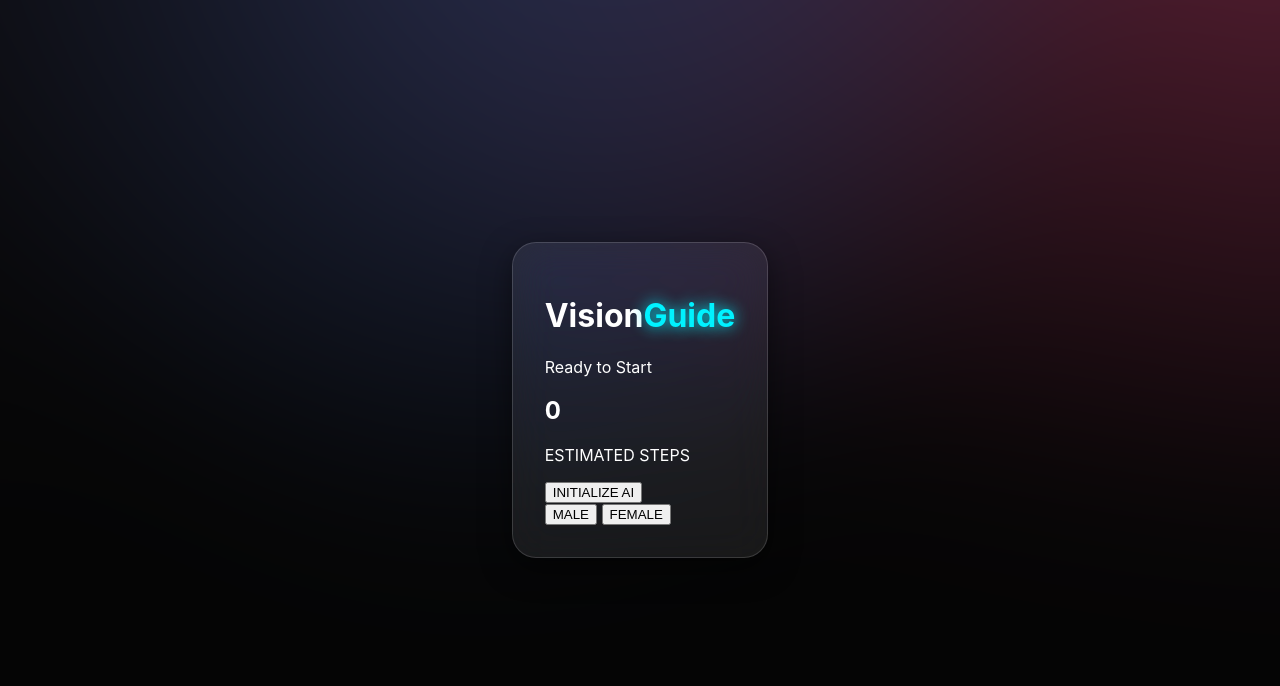
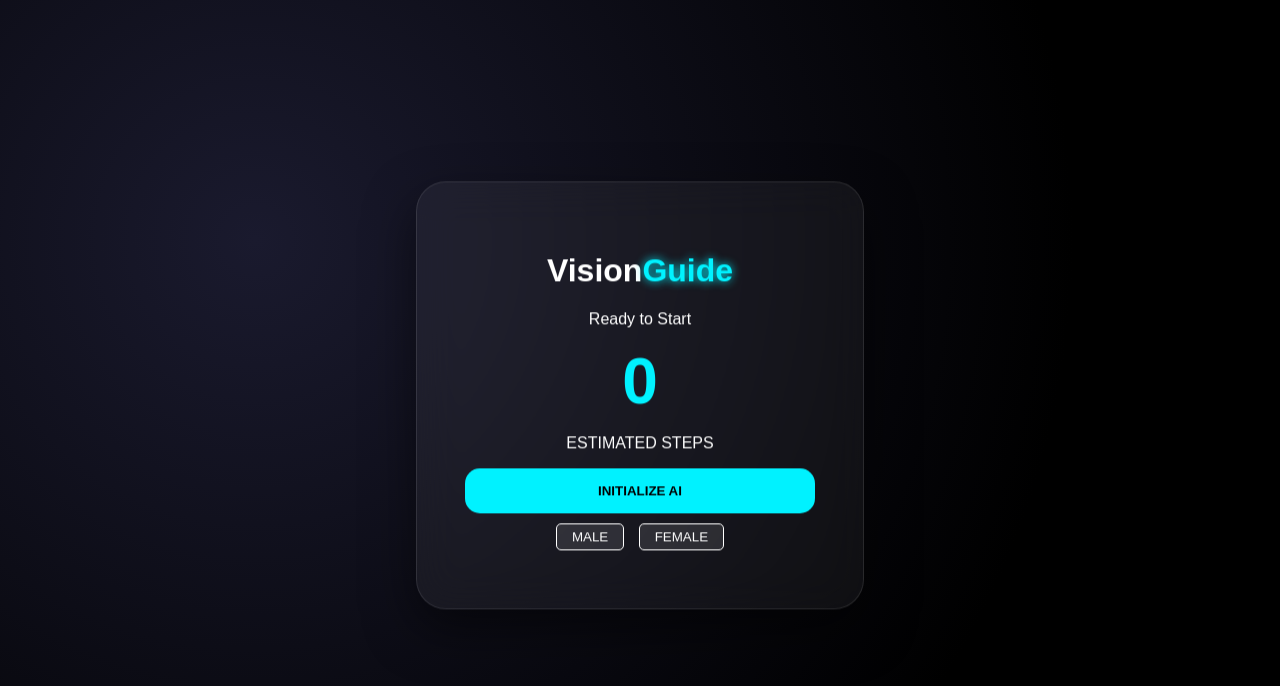
Before and after one commit to weskims7-ai/blindassistapp, a plain HTML site: page index.html in a window 1280 px wide. Drawn offline with Linux system fonts and the light colour scheme.

Commit message:
Update style.css

```diff
--- a/style.css
+++ b/style.css
@@ -1,105 +1,27 @@
-:root {
-    --glass: rgba(255, 255, 255, 0.08);
-    --glass-border: rgba(255, 255, 255, 0.15);
-    --accent: #00f2ff;
-    --text: #ffffff;
+body {
+    margin: 0; background: #000; color: #fff;
+    height: 100vh; display: flex; justify-content: center; align-items: center;
+    font-family: sans-serif; overflow: hidden;
 }
-
-body {
-    margin: 0;
-    padding: 0;
-    font-family: 'Inter', sans-serif;
-    color: var(--text);
-    background: #050505;
-    height: 100vh;
-    display: flex;
-    justify-content: center;
-    align-items: center;
-    overflow: hidden;
+.mesh-gradient {
+    position: fixed; width: 100%; height: 100%;
+    background: radial-gradient(circle at 20% 30%, #1a1a2e 0%, #000 70%);
+    z-index: -1;
 }
-
-/* Moving Mesh Background */
-.mesh-gradient {
-    position: fixed;
-    width: 150vw;
-    height: 150vh;
-    background-color: #050505;
-    background-image:
-        radial-gradient(at 0% 0%, hsla(253,16%,7%,1) 0, transparent 50%),
-        radial-gradient(at 50% 0%, hsla(225,39%,30%,1) 0, transparent 50%),
-        radial-gradient(at 100% 0%, hsla(339,49%,30%,1) 0, transparent 50%);
-    filter: blur(80px);
-    z-index: -1;
-    animation: meshMove 20s ease infinite;
+.glass-card {
+    background: rgba(255,255,255,0.05);
+    backdrop-filter: blur(20px);
+    border: 1px solid rgba(255,255,255,0.1);
+    padding: 3rem; border-radius: 30px;
+    text-align: center; width: 350px;
+    box-shadow: 0 20px 50px rgba(0,0,0,0.5);
+    animation: float 6s infinite ease-in-out;
 }
-
-@keyframes meshMove {
-    0%, 100% { transform: translate(0,0); }
-    50% { transform: translate(-10%, -10%); }
+@keyframes float { 0%,100%{transform: translateY(0)} 50%{transform: translateY(-20px)} }
+h1 span { color: #00f2ff; text-shadow: 0 0 10px #00f2ff; }
+.btn {
+    background: #00f2ff; color: #000; border: none;
+    padding: 15px 30px; border-radius: 15px; font-weight: bold; width: 100%;
 }
-
-.app-wrapper {
-    width: 90%;
-    max-width: 900px;
-    z-index: 1;
-}
-
-/* Glassmorphism Card Style */
-.glass-card {
-    background: var(--glass);
-    backdrop-filter: blur(20px) saturate(180%);
-    -webkit-backdrop-filter: blur(20px);
-    border: 1px solid var(--glass-border);
-    border-radius: 24px;
-    padding: 2rem;
-    transition: all 0.4s cubic-bezier(0.175, 0.885, 0.32, 1.275);
-    box-shadow: 0 10px 30px rgba(0,0,0,0.5);
-}
-
-.glass-card:hover {
-    background: rgba(255, 255, 255, 0.12);
-    border-color: var(--accent);
-    transform: translateY(-5px);
-    box-shadow: 0 0 20px rgba(0, 242, 255, 0.2);
-}
-
-/* Grid Layout */
-.tile-grid {
-    display: grid;
-    grid-template-columns: 1.5fr 1fr;
-    gap: 25px;
-}
-
-.main-tile { grid-row: span 2; display: flex; flex-direction: column; align-items: center; justify-content: center; cursor: pointer; }
-.voice-selection { display: flex; flex-direction: column; gap: 15px; }
-.voice-tile { flex: 1; display: flex; align-items: center; gap: 15px; cursor: pointer; font-size: 1.2rem; }
-
-/* Status Pulse */
-.pulse-ring {
-    display: inline-block;
-    width: 10px;
-    height: 10px;
-    background: var(--accent);
-    border-radius: 50%;
-    margin-right: 10px;
-    box-shadow: 0 0 10px var(--accent);
-    animation: pulse 2s infinite;
-}
-
-@keyframes pulse {
-    0% { transform: scale(0.95); box-shadow: 0 0 0 0 rgba(0, 242, 255, 0.7); }
-    70% { transform: scale(1); box-shadow: 0 0 0 10px rgba(0, 242, 255, 0); }
-    100% { transform: scale(0.95); box-shadow: 0 0 0 0 rgba(0, 242, 255, 0); }
-}
-
-/* Floating Animations */
-.float-1 { animation: float 6s ease-in-out infinite; }
-.float-2 { animation: float 7s ease-in-out infinite; }
-.float-3 { animation: float 8s ease-in-out infinite; }
-
-@keyframes float {
-    0%, 100% { transform: translateY(0); }
-    50% { transform: translateY(-15px); }
-}
-
-h1 span { color: var(--accent); text-shadow: 0 0 15px var(--accent); }
+.btn-sm { background: rgba(255,255,255,0.1); color: #fff; border: 1px solid #fff; margin: 10px 5px; padding: 5px 15px; border-radius: 5px; cursor: pointer;}
+.counter-box h2 { font-size: 4rem; margin: 0; color: #00f2ff; }
```
